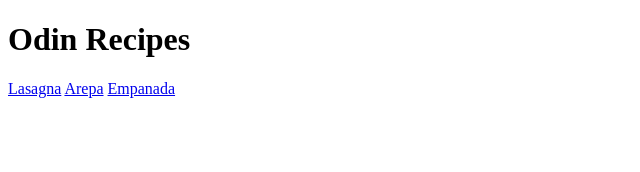
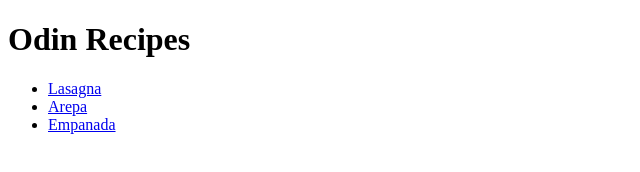
Before and after one commit to riru18/odin-recipes, a plain HTML site: page index.html in a window 1280 px wide. Shown: the whole page, without its empty margins (0-640 px from the left). Drawn offline with Linux system fonts and the light colour scheme.

Commit message:
Add unordered list view for reipes link page

```diff
--- a/index.html
+++ b/index.html
@@ -7,8 +7,10 @@
 
 <body>
     <h1>Odin Recipes</h1>
-    <a href="recipes/lasagna.html">Lasagna</a>
-    <a href="recipes/arepa.html">Arepa</a>
-    <a href="recipes/empanada.html">Empanada</a>
+    <ul>
+    <li><a href="recipes/lasagna.html">Lasagna</a></li>
+    <li><a href="recipes/arepa.html">Arepa</a></li>
+    <li><a href="recipes/empanada.html">Empanada</a></li>
+    </ul>
 </body>
 </html>
```
